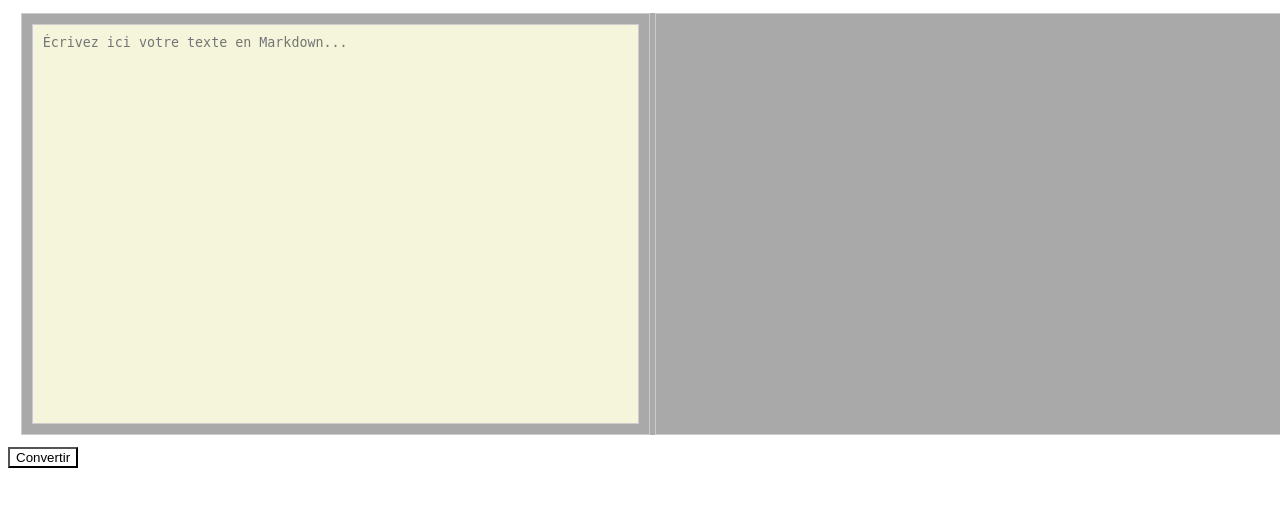
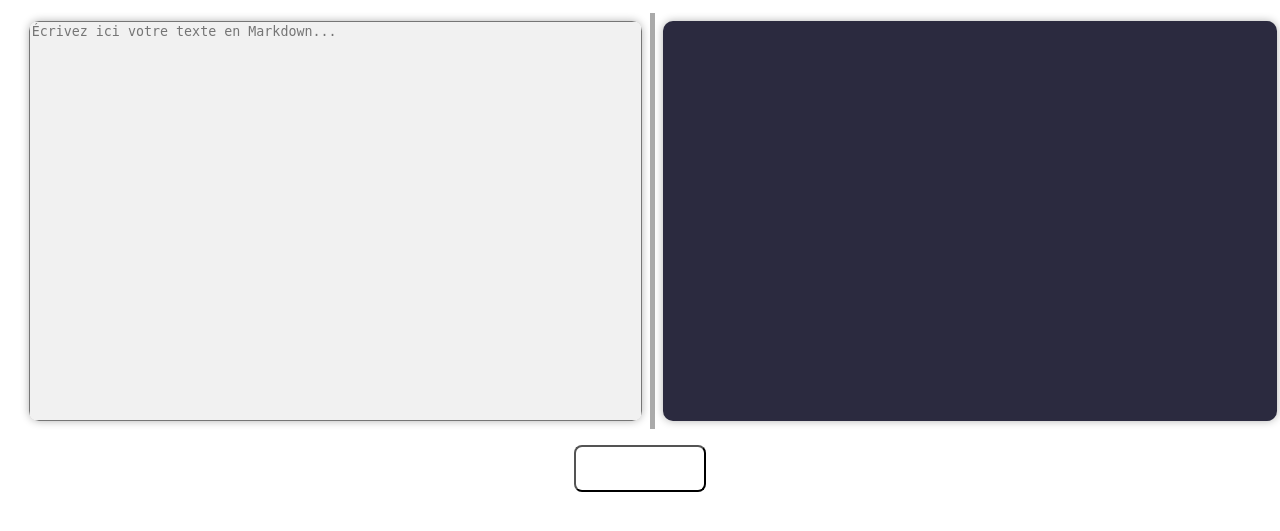
Before and after one commit to benjimania74/SuperMarkdownEditor, a PHP site: page /php/pages/editor.php in a window 1280 px wide. Shown: the top 531 px of the page. Run offline with PHP 8.4, Linux system fonts and the light colour scheme; data that the repository does not hold is empty.

Commit message:
some minor changes

```diff
--- a/css/editor.css
+++ b/css/editor.css
@@ -2,9 +2,19 @@
     box-sizing: border-box;
 }
 
+#convertButton{
+    display: block;
+    margin: 1rem auto;
+    background-color: var(--tertiary);
+    color: white;
+    padding: 0.8rem 2rem;
+    font-size: 1rem;
+    border-radius: 8px;
+    transition: background-color 0.3s ease;
+}
 
-#convertButton {
-    background-color: white;
+#convertButton:hover {
+    background-color: var(--secondary);
 }
 
 .resizer {
@@ -24,27 +34,29 @@
 
 #inputcontainer,
 #outputMarkdown {
-    background-color: darkgrey;
-    flex: 1;
-    border: 1px solid #ccc;
-    padding: 10px;
+    flex: 1;;
     box-sizing: border-box;
     overflow: auto;
     min-height: 400px;
+    border-radius: 10px;
+    box-shadow: 0 0 8px rgba(0,0,0,0.3);
+    margin: 0.5rem;
 }
 
+#inputcontainer {
+    background-color: var(--main);
+}
+
+#outputMarkdown {
+    background-color: #2B2A3F;
+    width: 50%;
+}
 #inputUser {
     min-height: 400px;
     resize: none;
     width: 100%;
     overflow: hidden;
-    background-color: beige;
+    background-color:#f1f1f1;
     flex: 1;
-    border: 1px solid #ccc;
-    padding: 10px;
     box-sizing: border-box;
 }
-
-#outputMarkdown {
-    width: 50%;
-}
```
Also changed, not shown: php/lib/session.php (added, +55 -0 lines), js/api_interface/api.js (deleted), js/mdInterpreter/interpreter.js (added), php/CRUD/CRUD.php (added), php/lib/lib.php (added), 1 other file.
